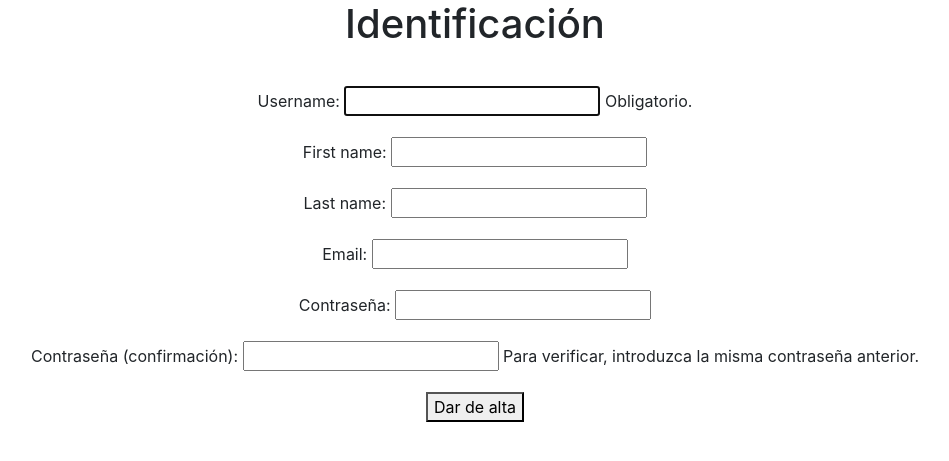
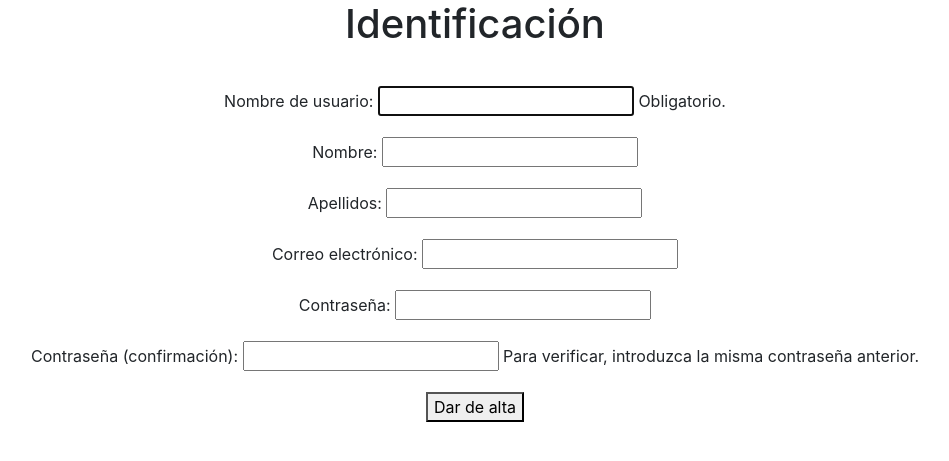
Before and after one commit to josealonso/KC-Modulo-de-Django, a Django app: page /signup in a window 1280 px wide. Shown: the part 56-517 px from the top of the page, without its empty margins (165-1114 px from the left). Run offline with Django 3.2, Linux system fonts and the light colour scheme; some libraries are stand-ins or nearby versions.

Commit message:
Changed the model and the forms to have everything in the same language, Spanish.

```diff
--- a/users/forms.py
+++ b/users/forms.py
@@ -10,10 +10,10 @@ class LoginForm(forms.Form):
 
 
 class SignupForm(UserCreationForm):
-    first_name = forms.CharField(max_length=30, required=False)
-    last_name = forms.CharField(max_length=30, required=False)
-    username = forms.CharField(max_length=30, required=True, help_text='Obligatorio.')
-    email = forms.EmailField(max_length=254, required=False)
+    first_name = forms.CharField(max_length=30, required=False, label="Nombre")
+    last_name = forms.CharField(max_length=30, required=False, label="Apellidos")
+    username = forms.CharField(max_length=30, required=True,  label="Nombre de usuario", help_text='Obligatorio.')
+    email = forms.EmailField(max_length=254, required=False,  label="Correo electrónico")
 
     class Meta:
         model = User
--- a/users/templates/login_form.html
+++ b/users/templates/login_form.html
@@ -1,6 +1,6 @@
 {% extends "base.html" %}
 
-{% block head_title %} Login {% endblock %}
+{% block head_title %} Identificación {% endblock %}
 {% block content %}
 
     <h1 class="article-title">Identificación</h1>
--- a/users/templates/signup.html
+++ b/users/templates/signup.html
@@ -1,6 +1,6 @@
 {% extends "base.html" %}
 
-{% block head_title %} Sign Up {% endblock %}
+{% block head_title %} Alta de usuario {% endblock %}
 
 {% block content %}
 
```
Also changed, not shown: blogs/models.py (+7 -7 lines), blogs/migrations/0026_auto_20180209_2241.py (added), blogs/migrations/0027_auto_20180209_2250.py (added), blogs/migrations/0028_auto_20180209_2258.py (added).
